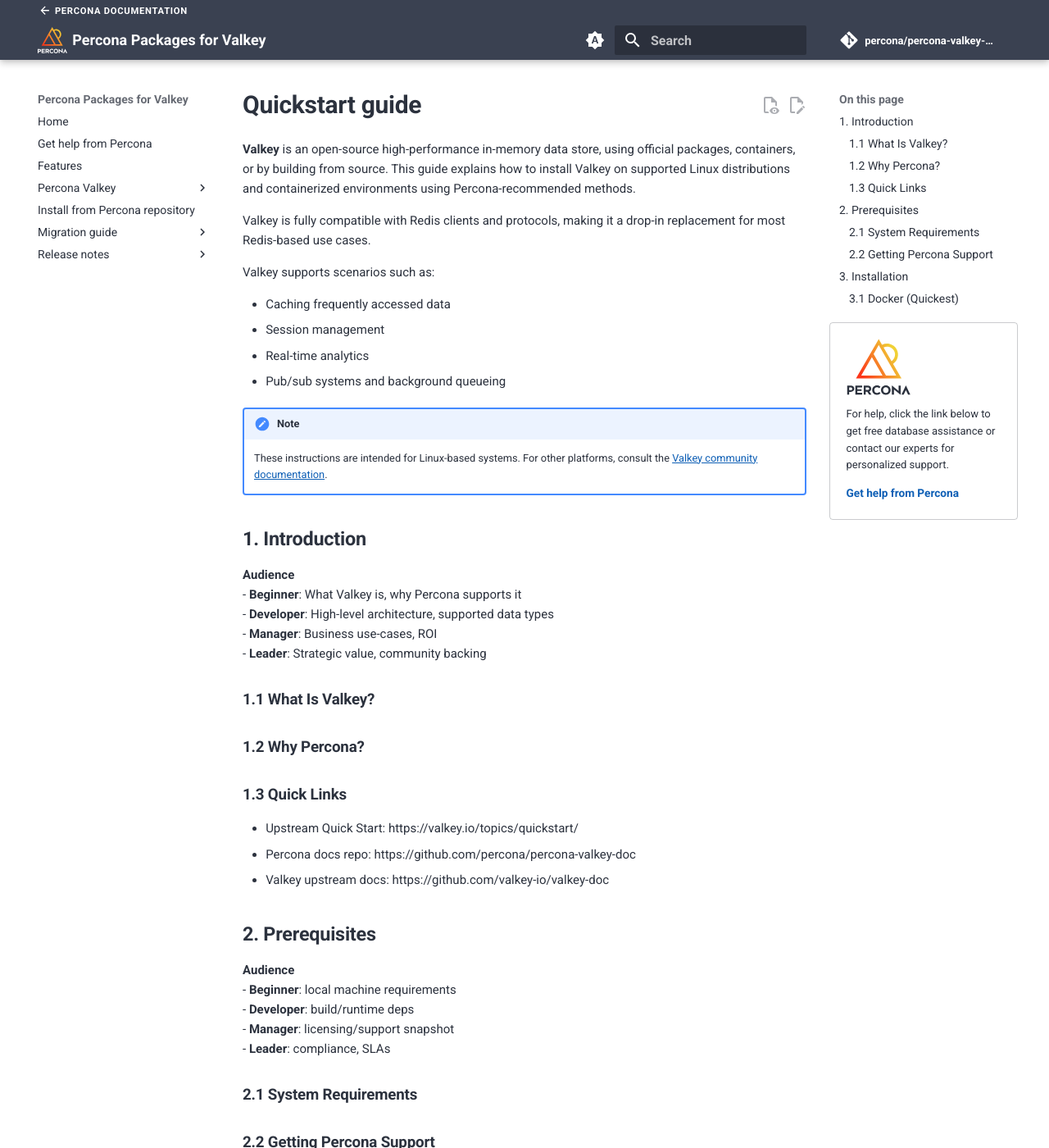
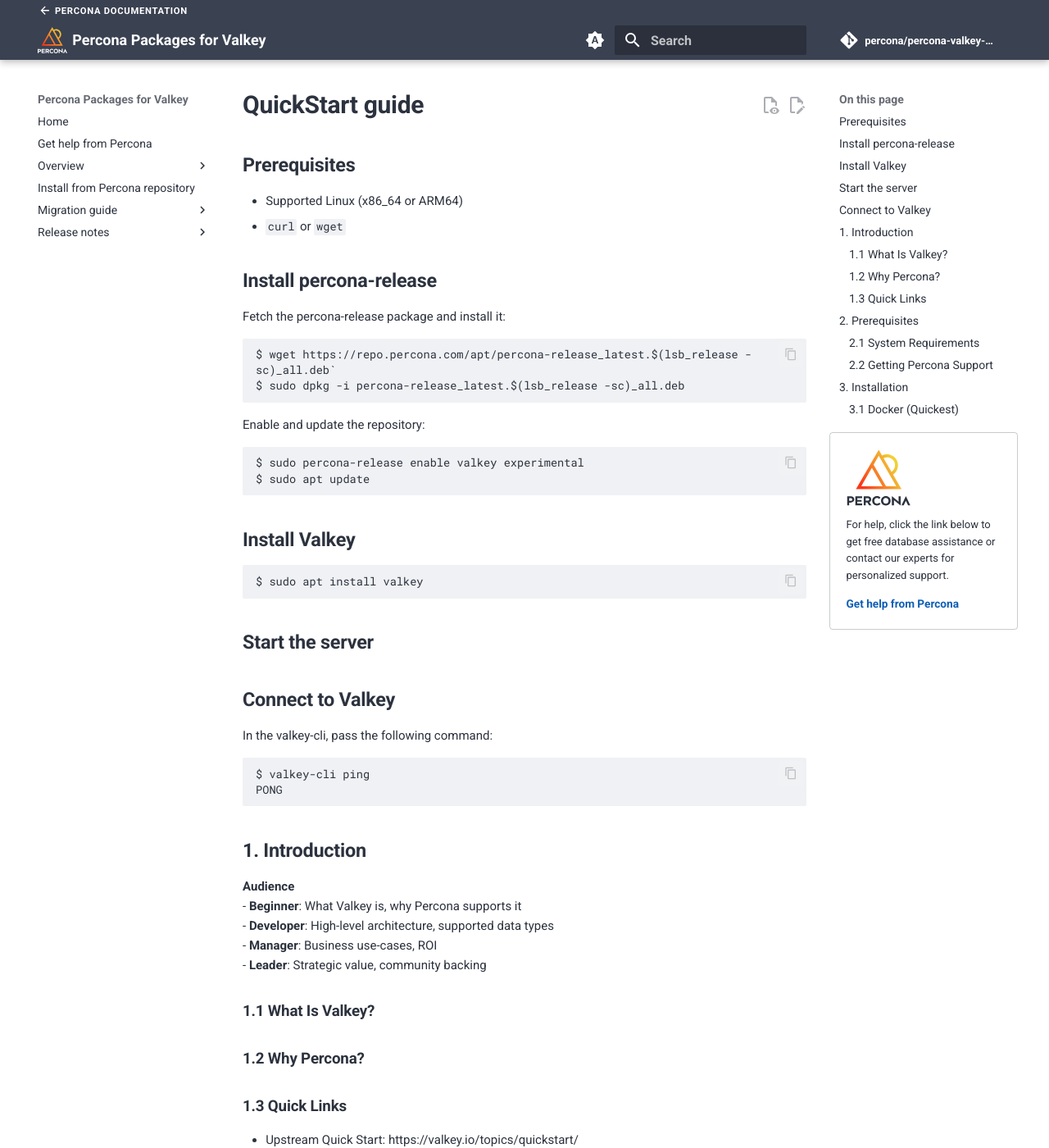
Before and after one commit to percona/percona-valkey-doc, an MkDocs documentation site: the page built from docs/quick-start/index.md, in a window 1280 px wide and 1400 px high. Shown: the whole window at 82% size. Built offline with MkDocs 1.6.1 and Material for MkDocs 9.7.7, drawn with Linux system fonts in a browser that asks for light colours; nearby versions of some CDN libraries; some web fonts are replaced; comment, search, counter and statistics services are not loaded.

Commit message:
add offers.md, update installation with docker image install, add overview
- taken offers from GTM information

````diff
--- a/docs/quick-start/index.md
+++ b/docs/quick-start/index.md
@@ -1,18 +1,42 @@
-# Quickstart guide
+# QuickStart guide
 
-**Valkey** is an open-source high-performance in-memory data store, using official packages, containers, or by building from source. This guide explains how to install Valkey on supported Linux distributions and containerized environments using Percona-recommended methods.
+## Prerequisites
 
-Valkey is fully compatible with Redis clients and protocols, making it a drop-in replacement for most Redis-based use cases.
+- Supported Linux (x86_64 or ARM64)
+- `curl` or `wget`
 
-Valkey supports scenarios such as:
+## Install percona-release
 
-- Caching frequently accessed data
-- Session management
-- Real-time analytics
-- Pub/sub systems and background queueing
+Fetch the percona-release package and install it:
 
-!!! note
-    These instructions are intended for Linux-based systems. For other platforms, consult the [Valkey community documentation](https://valkey.io/docs/).
+```bash
+$ wget https://repo.percona.com/apt/percona-release_latest.$(lsb_release -sc)_all.deb`
+$ sudo dpkg -i percona-release_latest.$(lsb_release -sc)_all.deb
+```
+
+Enable and update the repository:
+
+```bash
+$ sudo percona-release enable valkey experimental
+$ sudo apt update
+```
+
+## Install Valkey
+
+```bash
+$ sudo apt install valkey
+```
+
+## Start the server
+
+## Connect to Valkey
+
+In the valkey-cli, pass the following command:
+
+```bash
+$ valkey-cli ping
+PONG
+```
 
 ## 1. Introduction
 **Audience**
--- a/mkdocs.yml
+++ b/mkdocs.yml
@@ -163,14 +163,12 @@ extra:
             feedback form</a>.
 
 nav:
-  - Home: index.md
+  - 'Home': index.md
   - get-help.md
-  - features.md
-  - 'Percona Valkey':
-    - 'What is Percona Valkey?': overview.md
-    - 'Valkey vs Redis': valkey-vs-redis.md
-    - 'Valkey vs Redis Enterprise': valkey-vs-redis-enterprise.md
-  - 'Install from Percona repository': 'installation.md'
+  - 'Overview':
+    - 'What is Percona Valkey?': overview/overview.md
+    - 'What Percona offers': overview/offers.md
+  - 'Install from Percona repository': get-started/installation.md
   - 'Migration guide':
     - "Migration from Redis to Valkey": migration-guide/migration.md
     - "Migrate a cluster": migration-guide/migrate-cluster.md
````
Also changed, not shown: docs/features.md (deleted, +0 -5 lines), docs/get-started/installation.md (+17 -3 lines), docs/index.md (+11 -1 lines), docs/migration-guide/migration.md (+1 -1 lines), docs/overview/offers.md (added, +11 -0 lines), docs/overview/overview.md (added, +12 -0 lines).
